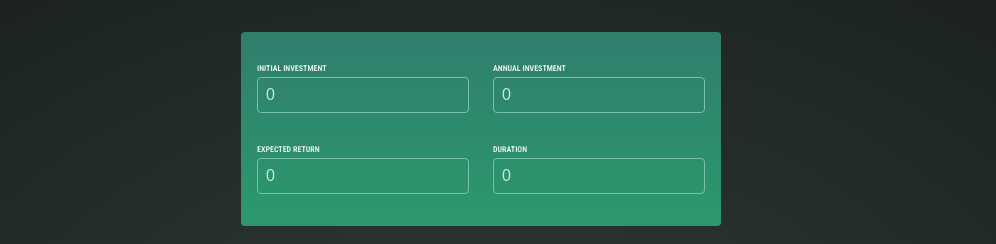
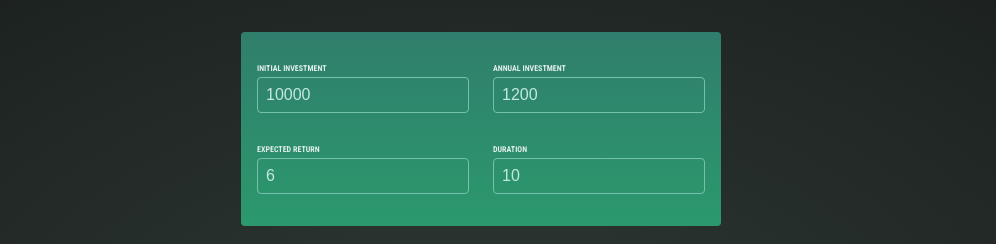
Before and after one commit to ikalakhi/Ivestment-calculator, a React (Vite) app: page / in a window 1280 px wide. Shown: the top 244 px of the page, without its empty margins (159-1155 px from the left). Built offline with nearby package versions, Linux system fonts and the light colour scheme.

Commit message:
Handling Events & Using Two-Way-Binding

```diff
--- a/src/components/userInput.jsx
+++ b/src/components/userInput.jsx
@@ -1,24 +1,63 @@
+import { useState } from "react";
+
 export default function UserInput(){
+    const [userInput, setUserInput] = useState({
+        initialInvestment: 10000,
+        annualInvestment: 1200,
+        expectedReturn: 6,
+        duration: 10
+    });
+
+    function handelChange(inputIdentifier, newValue) {
+        setUserInput(prevUserInput => {
+            return {
+                ...prevUserInput,
+                [inputIdentifier]: newValue
+            }
+        })
+    }
+    console.log(userInput);
+
     return(
         <section id="user-input">
             <div className="input-group">
                 <p>
                     <label htmlFor="initial_investment">INITIAL INVESTMENT</label>
-                    <input type="number" required defaultValue="0"/>
+                    <input
+                        type="number"
+                        required
+                        value={userInput.initialInvestment}
+                        onChange={(e) => handelChange("initialInvestment", e.target.value)}
+                    />
                 </p>
                 <p>
                     <label htmlFor="annual-investment">ANNUAL INVESTMENT</label>
-                    <input type="number" required defaultValue="0"/>
+                    <input
+                        type="number"
+                        required
+                        value={userInput.annualInvestment}
+                        onChange={(e) => handelChange("annualInvestment", e.target.value)}
+                    />
                 </p>
             </div>
             <div className="input-group">
                 <p>
                     <label htmlFor="expected-return">EXPECTED RETURN</label>
-                    <input type="number" required defaultValue="0"/>
+                    <input
+                        type="number"
+                        required
+                        value={userInput.expectedReturn}
+                        onChange={(e) => handelChange("expectedReturn", e.target.value)}
+                    />
                 </p>
                 <p>
                     <label htmlFor="duration">DURATION</label>
-                    <input type="number" required defaultValue="0"/>
+                    <input
+                        type="number"
+                        required
+                        value={userInput.duration}
+                        onChange={(e) => handelChange("duration", e.target.value)}
+                    />
                 </p>
             </div>
         </section>
```
